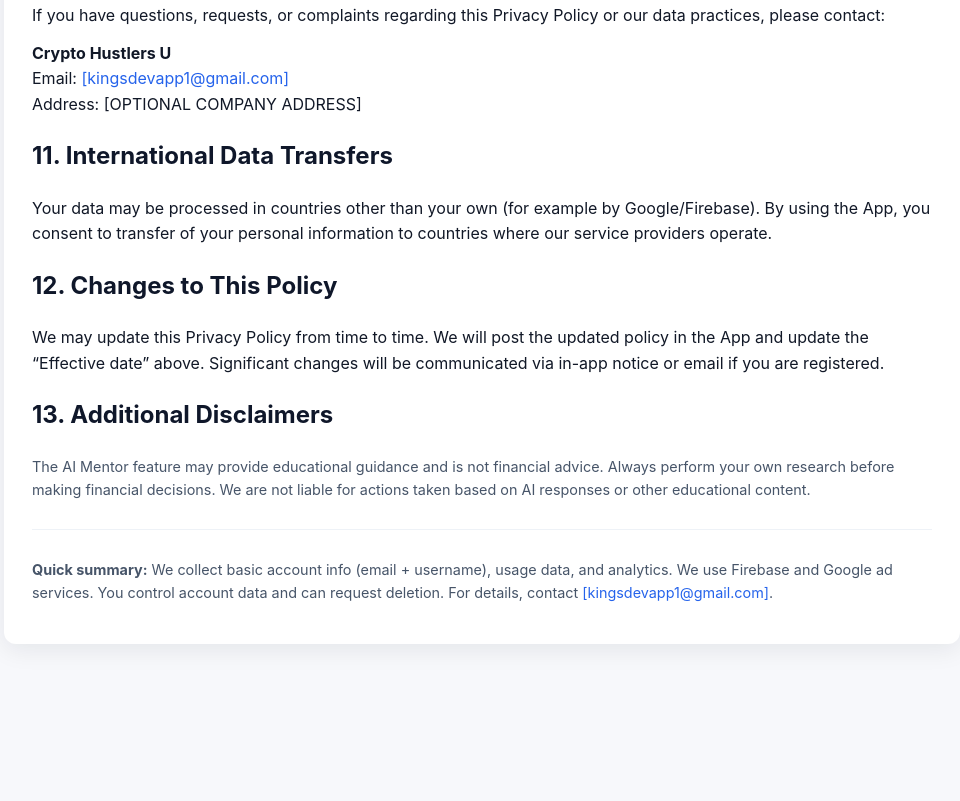
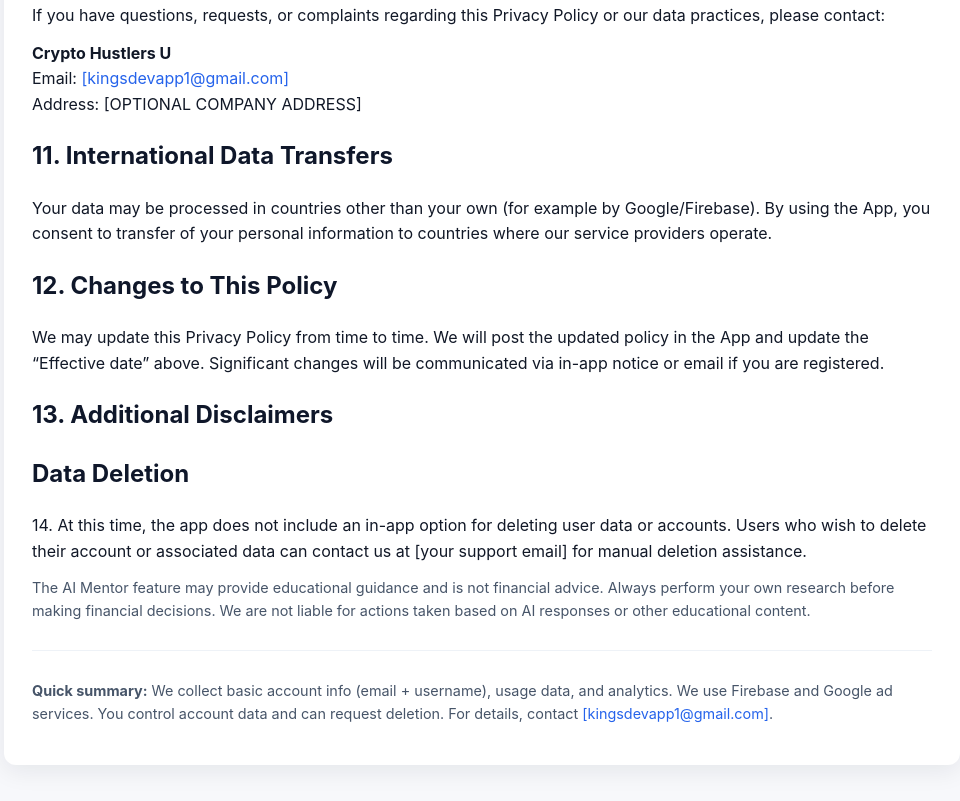
Before and after one commit to mastermayk/kingsapp-privacy-policy, a plain HTML site: page index.html in a window 1280 px wide. Shown: the part 2809-3610 px from the top of the page, without its empty margins (158-1118 px from the left). Before the commit the page ends 3489 px from the top, so only its background shows below. Drawn offline with Linux system fonts and the light colour scheme.

Commit message:
Update index.html

```diff
--- a/index.html
+++ b/index.html
@@ -107,6 +107,11 @@
     <p>We may update this Privacy Policy from time to time. We will post the updated policy in the App and update the “Effective date” above. Significant changes will be communicated via in-app notice or email if you are registered.</p>
 
     <h2>13. Additional Disclaimers</h2>
+
+    <h2>Data Deletion</h2>
+<p>14. At this time, the app does not include an in-app option for deleting user data or accounts.
+Users who wish to delete their account or associated data can contact us at [your support email] for manual deletion assistance.</p>
+
     <p class="small">The AI Mentor feature may provide educational guidance and is not financial advice. Always perform your own research before making financial decisions. We are not liable for actions taken based on AI responses or other educational content.</p>
 
     <div class="footer">
```
